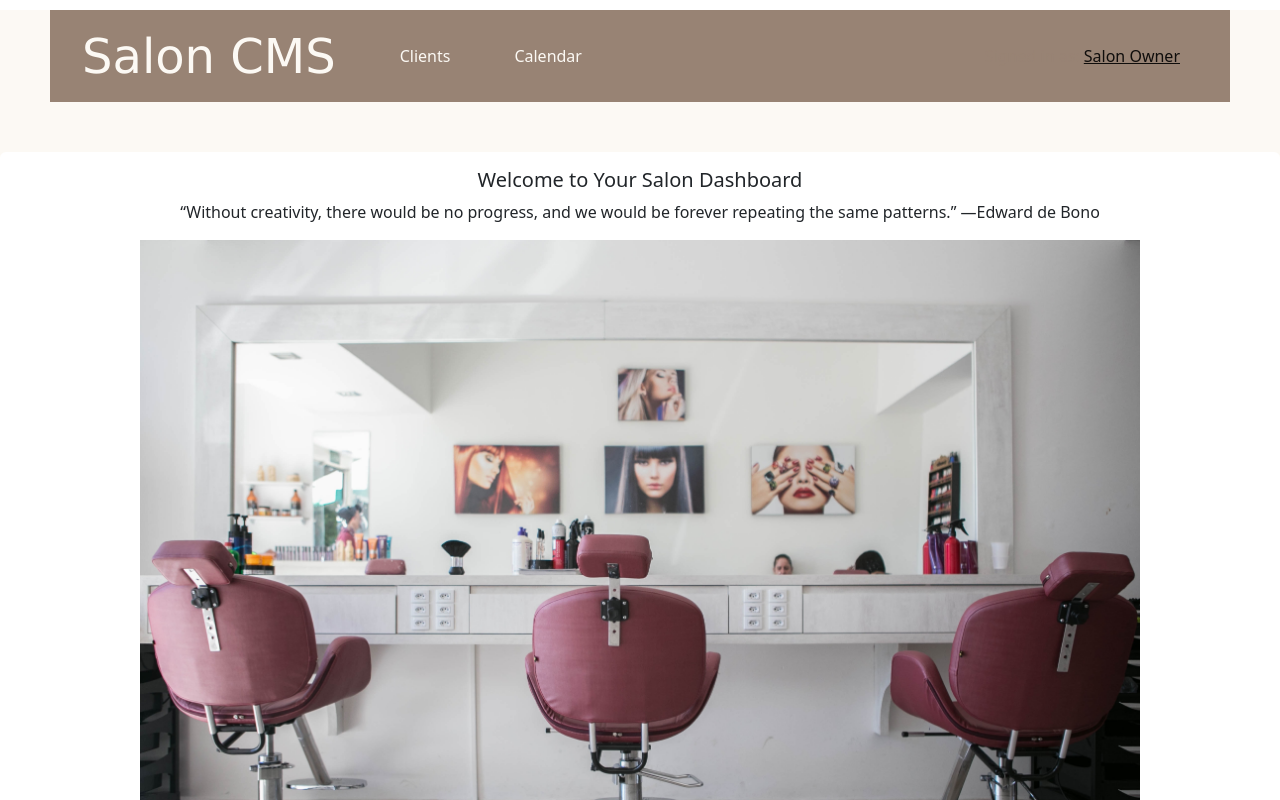
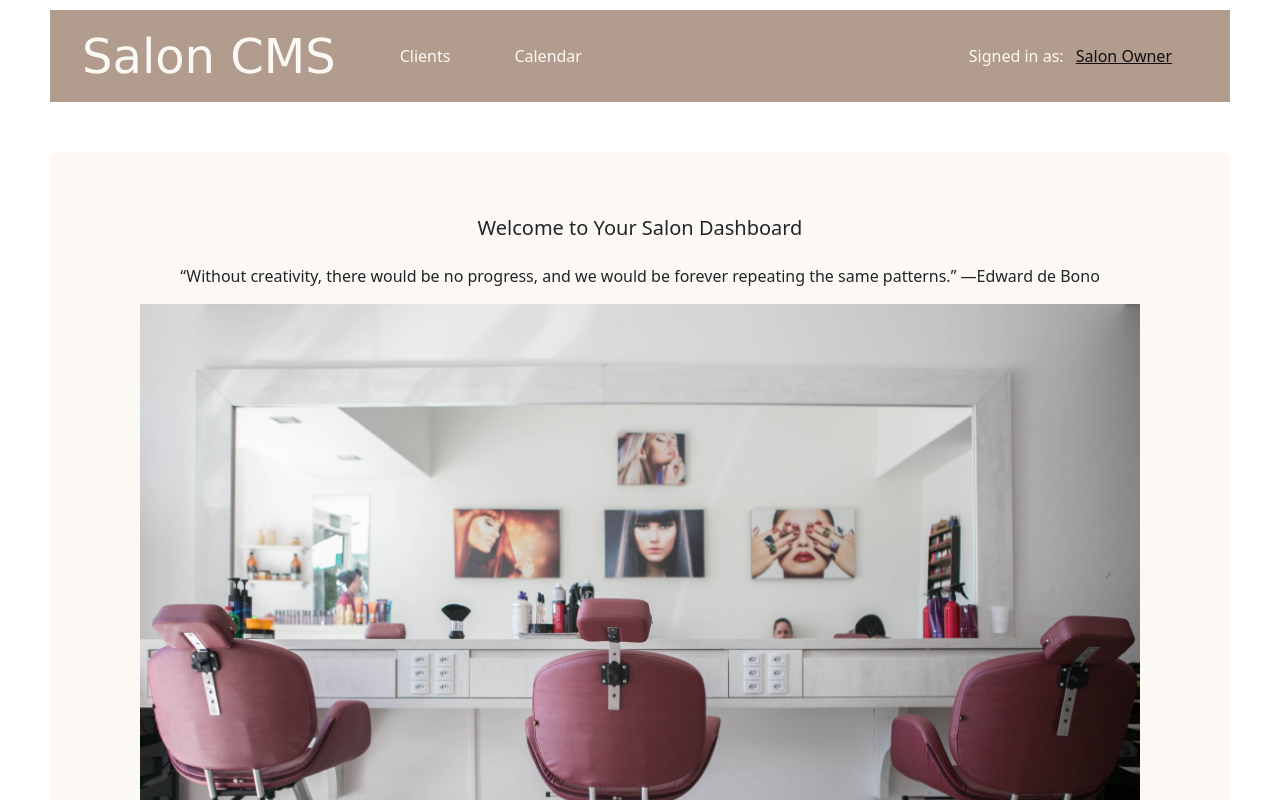
Before and after one commit to Laurencvengros/Salon-cms, a React (Create React App) app in the folder client/: page /home in a window 1280 px wide. Shown: the top 800 px of the page. Built offline with nearby package versions, Linux system fonts and the light colour scheme.

Commit message:
home page fully styled

```diff
--- a/client/src/App.css
+++ b/client/src/App.css
@@ -1,13 +1,15 @@
 .App {
-  background-color: #FCF9F4;
 }
+
+
+/* NAVBAR  */
 
 .navbar-nav {
   padding: 18px;
 }
 
 nav.navbar-light {
-  background-color: #988374;
+  background-color: #B19C8D;
   margin: 50px;
   margin-top: 10px;
 }
@@ -23,12 +25,19 @@ a.navBrand {
 a.navLinks {
   padding-left: 4rem;
   text-decoration: none;
-  color: #FCF9F4;;
+  color: #FCF9F4;
 }
 
 span.navbar-text {
-  color: #988374;
+  color: #FCF9F4;
 }
+
+.signedIn {
+  padding: .5rem;
+}
+
+
+/* CALENDAR */
 
 .calendarContainer {
   margin: 50px;
@@ -41,13 +50,25 @@ div.row-cols-1 {
   padding-bottom: 50px;
 }
 
+
+/* HOMEPAGE */
+
 #home {
   margin-top: 50px;
+  padding: 2rem;
+  background-color: #FCF9F4;
+  margin-left: 50px;
+  margin-right: 50px;
 }
+
+.homeTitle {
+  padding: 1rem;
+}
+/* FOOTER  */
 
 .footer {
   display: flex;
-  background-color: #988374;
+  background-color: #B19C8D;
   color: #FCF9F4;
   align-items: center;
   margin: 50px;
--- a/client/src/components/Home.js
+++ b/client/src/components/Home.js
@@ -8,8 +8,10 @@ function Home(props) {
   return (
     <Card id="home" className="text-center" style={cardStyle}>
       <Card.Body>
-        <Card.Title>Welcome to Your Salon Dashboard</Card.Title>
-        <Card.Text>
+        <Card.Title className="homeTitle">
+          Welcome to Your Salon Dashboard
+        </Card.Title>
+        <Card.Text className="homeText">
           “Without creativity, there would be no progress, and we would be
           forever repeating the same patterns.” —Edward de Bono
         </Card.Text>
--- a/client/src/components/Navigation.js
+++ b/client/src/components/Navigation.js
@@ -21,8 +21,11 @@ function Navigation() {
             </NavLink>
           </Nav>
           <Nav>
-            <Navbar.Text>
-              Signed in as: <a href="#login">Salon Owner</a>
+            <Navbar.Text className="navText">
+              Signed in as:{" "}
+              <a className="signedIn" href="#login">
+                Salon Owner
+              </a>
             </Navbar.Text>
           </Nav>
         </Navbar.Collapse>
```
Also changed, not shown: client/src/components/addClient.js (added).
